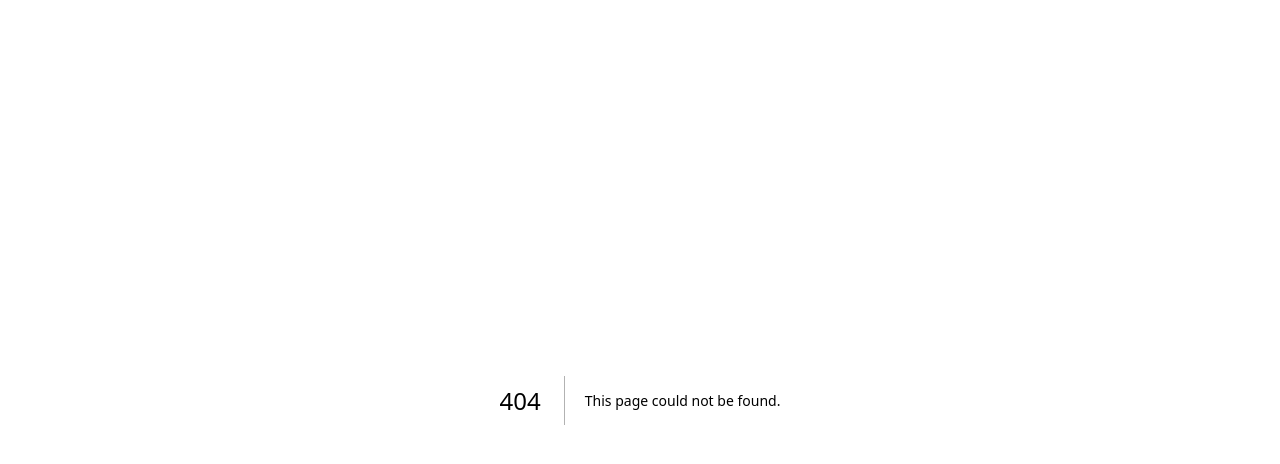
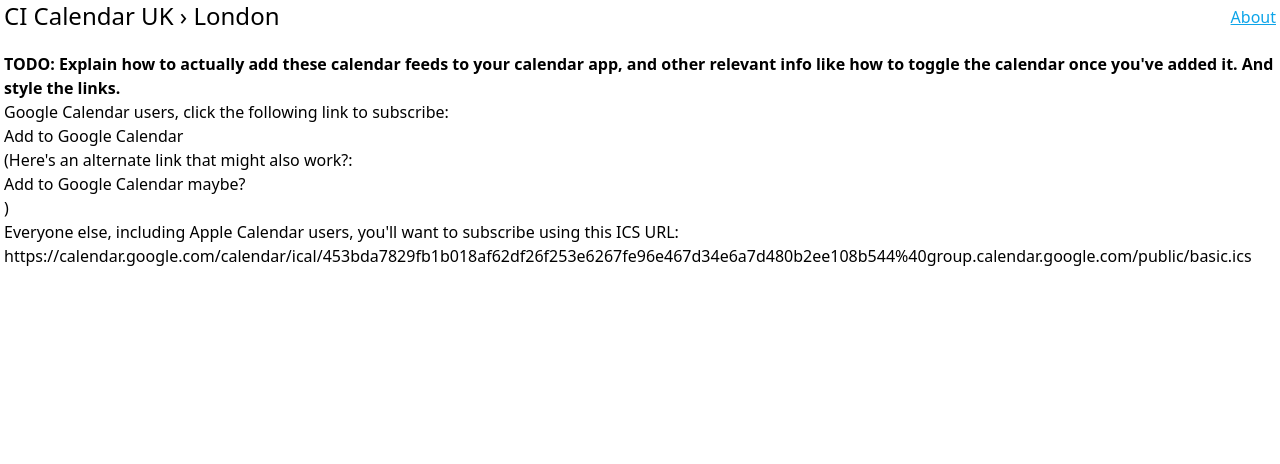
Before and after one commit to simrun/cicalendaruk, a Next.js app: page /london/subscribe in a window 1280 px wide. Before the commit this address had no page. Shown: the top 464 px of the page. Built offline with nearby package versions, Linux system fonts and the light colour scheme.

Commit message:
Add /london/subscribe route and add to my calendar button

```diff
--- a/src/app/london/page.tsx
+++ b/src/app/london/page.tsx
@@ -178,9 +178,15 @@ export default function Page() {
           eventClassNames={classNamesForEvent}
           displayEventTime={false}
           height="100%"
-          headerToolbar={{ start: "title", end: "about today prev,next" }}
+          headerToolbar={{
+            start: "title",
+            end: "addToCalendar today prev,next",
+          }}
           customButtons={{
-            about: { text: "about", click: () => router.push("/about") },
+            addToCalendar: {
+              text: "add to my calendar",
+              click: () => router.push("/london/subscribe"),
+            },
           }}
           titleFormat={{ year: "2-digit", month: "short" }}
           eventClick={(info) => {
--- /dev/null
+++ b/src/app/london/subscribe/page.tsx
@@ -0,0 +1,54 @@
+import type { Metadata } from "next";
+import Link from "next/link";
+
+import NavBar from "@/components/NavBar";
+
+export const metadata: Metadata = {
+  title: "CI Calendar UK | London | Subscribe",
+  description: "Lets you subscribe to the London calendar feed",
+};
+
+export default function Page() {
+  // TODO: This NavBar should link back to the London feed.
+  return (
+    <>
+      <NavBar location="London" />
+
+      <p className="mt-3 p-1">
+        <p>
+          <strong>
+            TODO: Explain how to actually add these calendar feeds to your
+            calendar app, and other relevant info like how to toggle the
+            calendar once you&apos;ve added it. And style the links.
+          </strong>
+        </p>
+        <p>
+          Google Calendar users, click the following link to subscribe:
+          <blockquote>
+            <Link href="https://calendar.google.com/calendar/u/0?cid=NDUzYmRhNzgyOWZiMWIwMThhZjYyZGYyNmYyNTNlNjI2N2ZlOTZlNDY3ZDM0ZTZhN2Q0ODBiMmVlMTA4YjU0NEBncm91cC5jYWxlbmRhci5nb29nbGUuY29t">
+              Add to Google Calendar
+            </Link>
+          </blockquote>
+        </p>
+        <p>
+          (Here&apos;s an alternate link that might also work?:
+          <blockquote>
+            <Link href="https://calendar.google.com/calendar/render?cid=453bda7829fb1b018af62df26f253e6267fe96e467d34e6a7d480b2ee108b544%40group.calendar.google.com">
+              Add to Google Calendar maybe?
+            </Link>
+          </blockquote>
+          )
+        </p>
+        <p>
+          Everyone else, including Apple Calendar users, you&apos;ll want to
+          subscribe using this ICS URL:
+          <blockquote>
+            <Link href="https://calendar.google.com/calendar/ical/453bda7829fb1b018af62df26f253e6267fe96e467d34e6a7d480b2ee108b544%40group.calendar.google.com/public/basic.ics">
+              https://calendar.google.com/calendar/ical/453bda7829fb1b018af62df26f253e6267fe96e467d34e6a7d480b2ee108b544%40group.calendar.google.com/public/basic.ics
+            </Link>
+          </blockquote>
+        </p>
+      </p>
+    </>
+  );
+}
--- a/src/components/NavBar.tsx
+++ b/src/components/NavBar.tsx
@@ -2,9 +2,15 @@ import Link from "next/link";
 
 export default function NavBar({ location }: { location?: string }) {
   return (
-    <div className="flex justify-between text-2xl">
+    <div className="flex items-baseline justify-start px-1 pb-1 text-2xl">
       <Link href="/">CI Calendar UK</Link>
-      {location && <p>{location}</p>}
+      {location && <span>&nbsp;›&nbsp;{location}</span>}
+      <Link
+        className="relative bottom-0.5 flex-1 ps-1 text-right text-base text-sky-500 underline"
+        href="/about"
+      >
+        About
+      </Link>
     </div>
   );
 }
```
